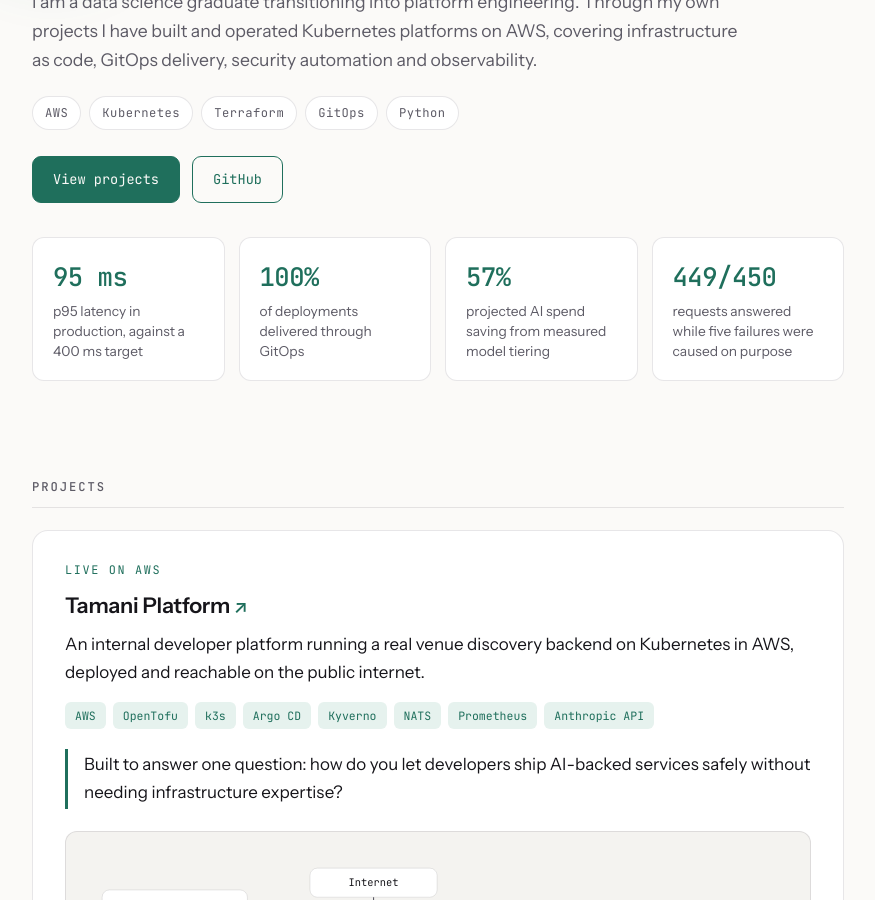
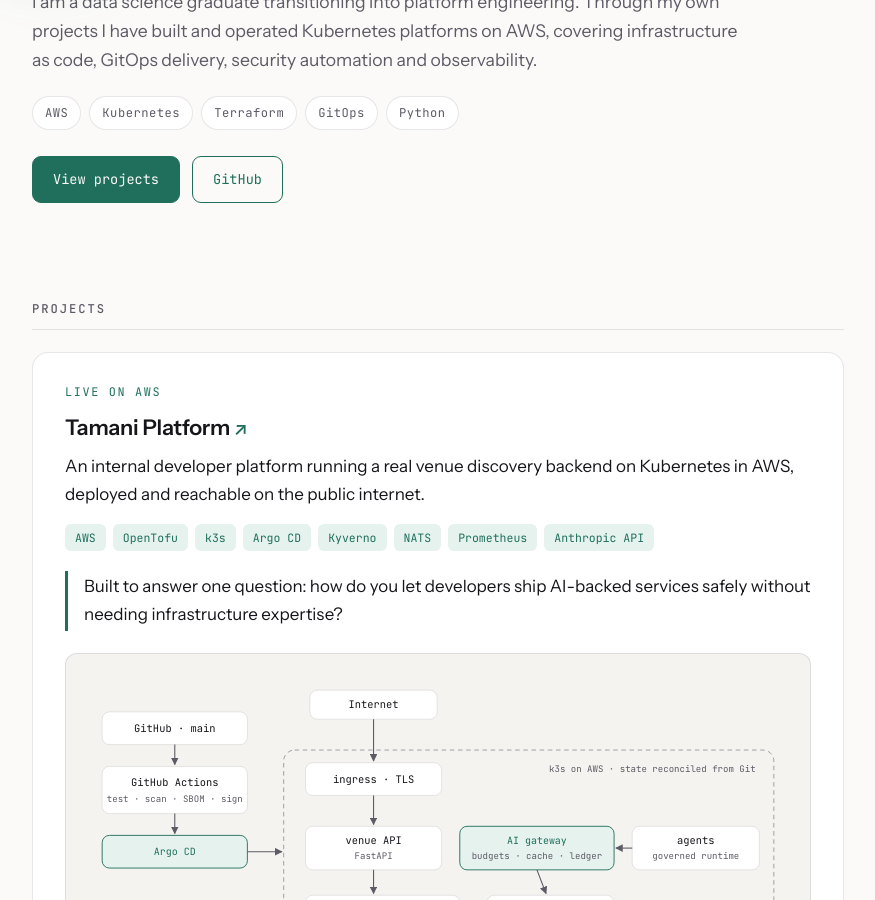
Before and after one commit to MaicyMxtim/MaicyMxtim.github.io, a Jekyll site: the page built from index.md, in a window 1280 px wide and 900 px high, scrolled down 328 px. Shown: the whole window, without its empty margins (202-1077 px from the left). Built offline with Jekyll 4.4.1, drawn with Linux system fonts in a browser that asks for light colours.

Commit message:
Remove mixed metrics tiles from the hero

```diff
--- a/index.md
+++ b/index.md
@@ -12,12 +12,6 @@ layout: default
 <div class="cta">
 <a class="btn primary" href="#projects">View projects</a>
 <a class="btn ghost" href="https://github.com/MaicyMxtim">GitHub</a>
-</div>
-<div class="stats">
-<div class="stat reveal"><span class="n">95&nbsp;ms</span><span class="l">p95 latency in production, against a 400&nbsp;ms target</span></div>
-<div class="stat reveal"><span class="n">100%</span><span class="l">of deployments delivered through GitOps</span></div>
-<div class="stat reveal"><span class="n">57%</span><span class="l">projected AI spend saving from measured model tiering</span></div>
-<div class="stat reveal"><span class="n">449/450</span><span class="l">requests answered while five failures were caused on purpose</span></div>
 </div>
 </header>
 
```
